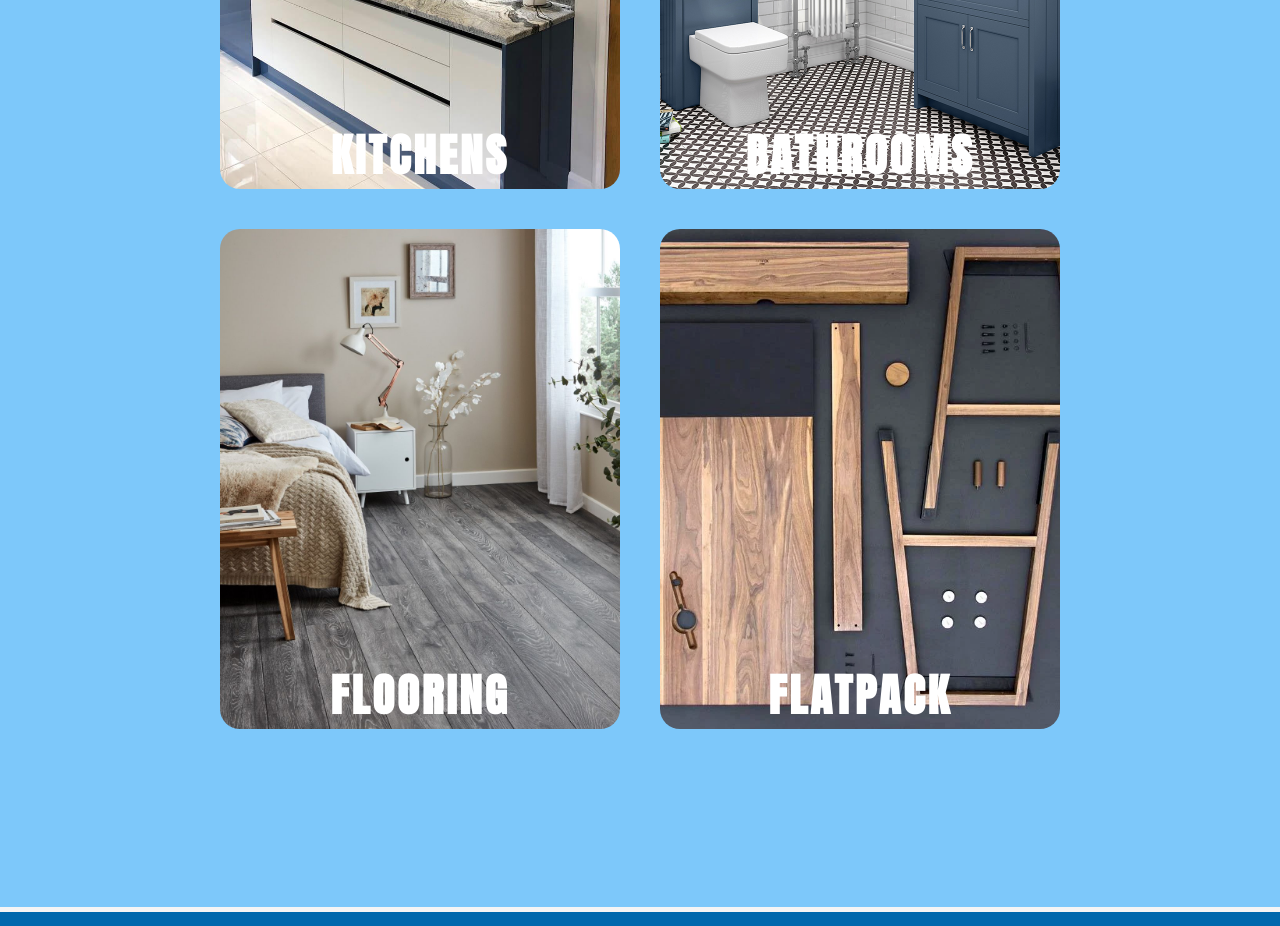
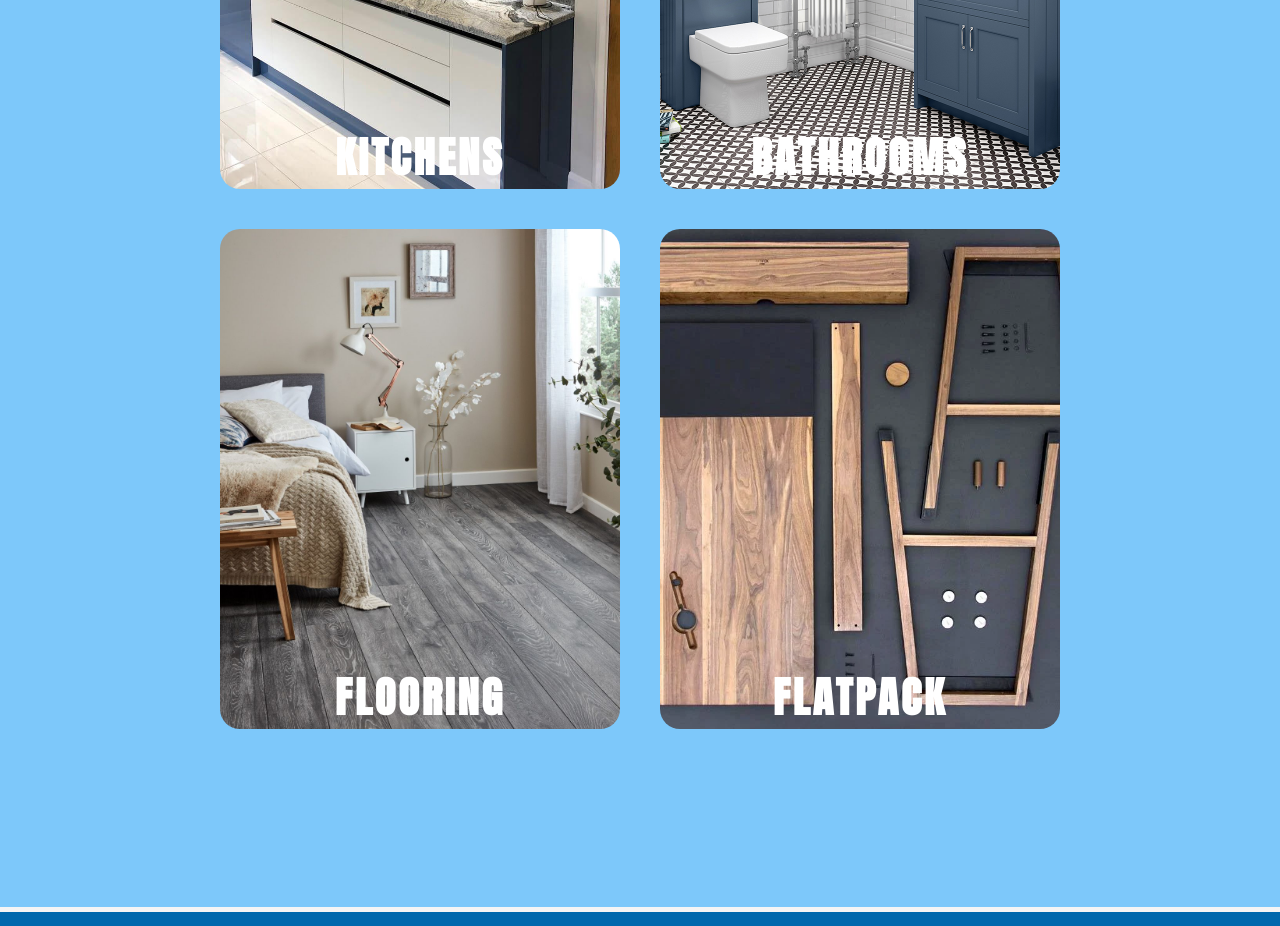
Before and after one commit to BamShrown/BamShrown.HammerandNail, a plain HTML site: page index.html in a window 1280 px wide. Shown: the part 2180-3106 px from the top of the page. Drawn offline with Linux system fonts and the light colour scheme.

Commit message:
Update index.css

```diff
--- a/resources/css/index.css
+++ b/resources/css/index.css
@@ -438,7 +438,7 @@ margin-bottom: 2%;
 }
 
 .jobsection h4 {
-font-size: 3.5vw;
+font-size: 3.3vw;
 color: white;
 letter-spacing: 3px;
 animation-timing-function: fade;
```
